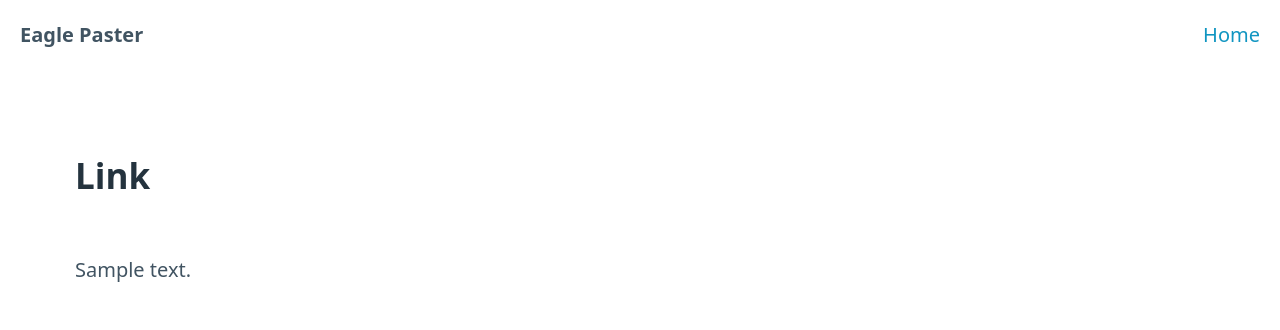
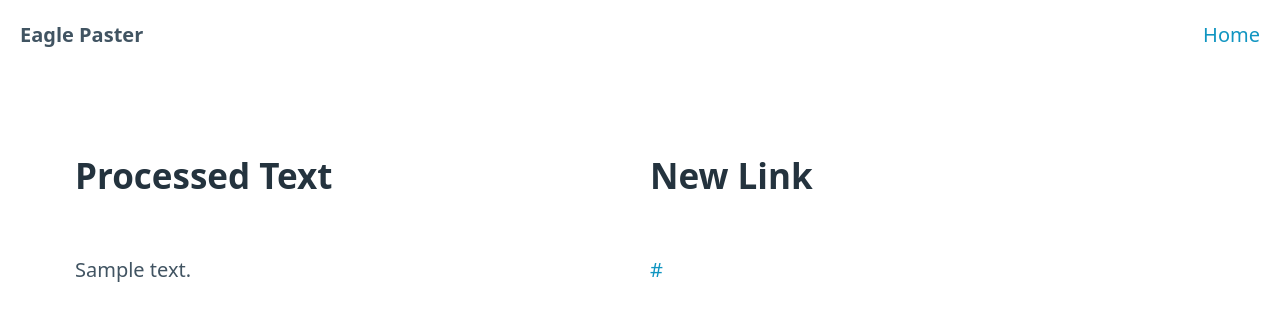
Before and after one commit to Bxhorniii/website, a Flask app: template templates/display_text.html in a window 1280 px wide. Shown: the top 330 px of the page. Run offline with Flask 2, Linux system fonts and the light colour scheme; the template is opened without the code that fills it: most values are stand-ins (such as "Sample title", 1, 10 or a date in 2020).

Commit message:
Update display_text.html

```diff
--- a/templates/display_text.html
+++ b/templates/display_text.html
@@ -18,8 +18,12 @@
     <main class="container">
         <div class="grid">
             <section>
-                <h2>Link</h2>
+                <h2>Processed Text</h2>
                 <p>{{ text|safe }}</p>
+            </section>
+            <section>
+                <h2>New Link</h2>
+                <p><a href="{{ new_link }}">{{ new_link }}</a></p>
             </section>
         </div>
     </main>
```
